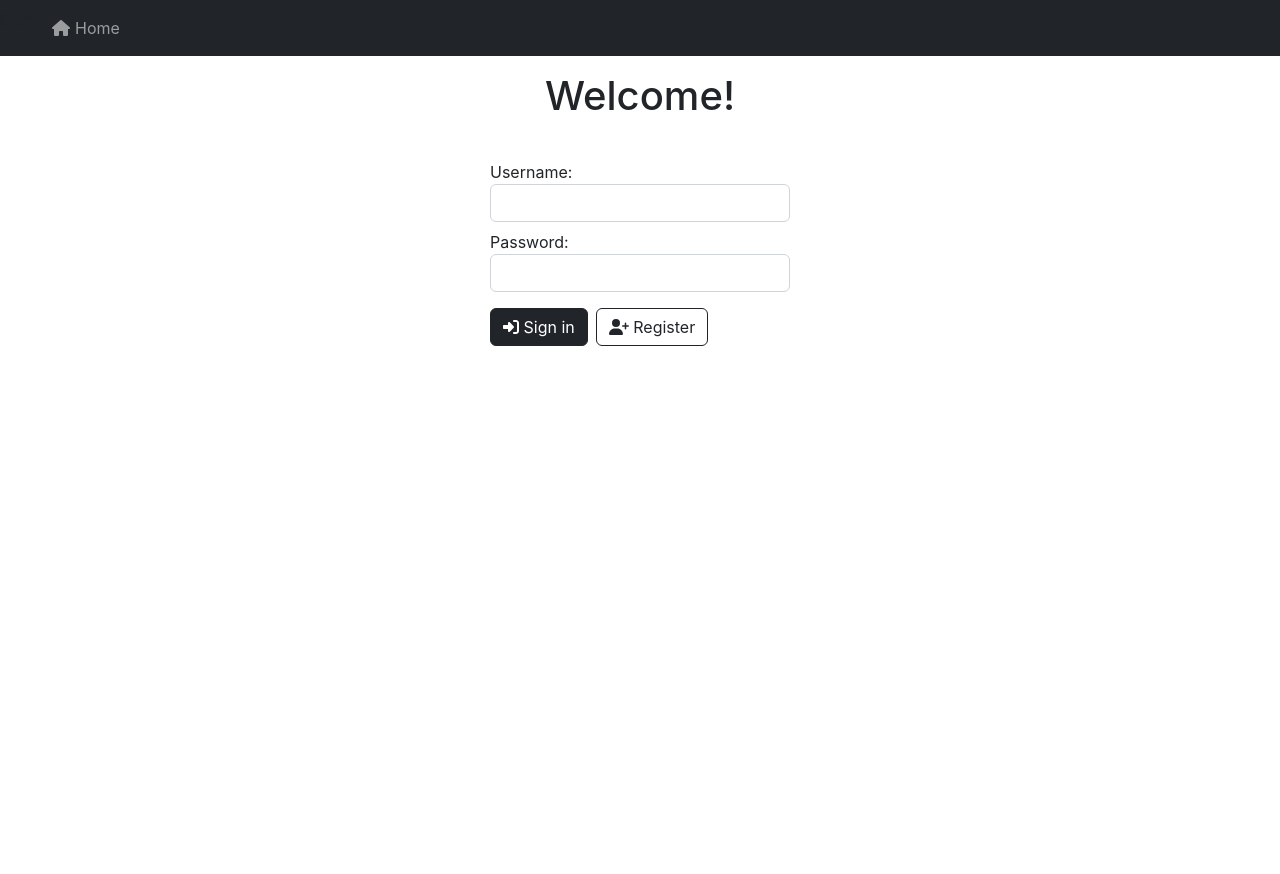
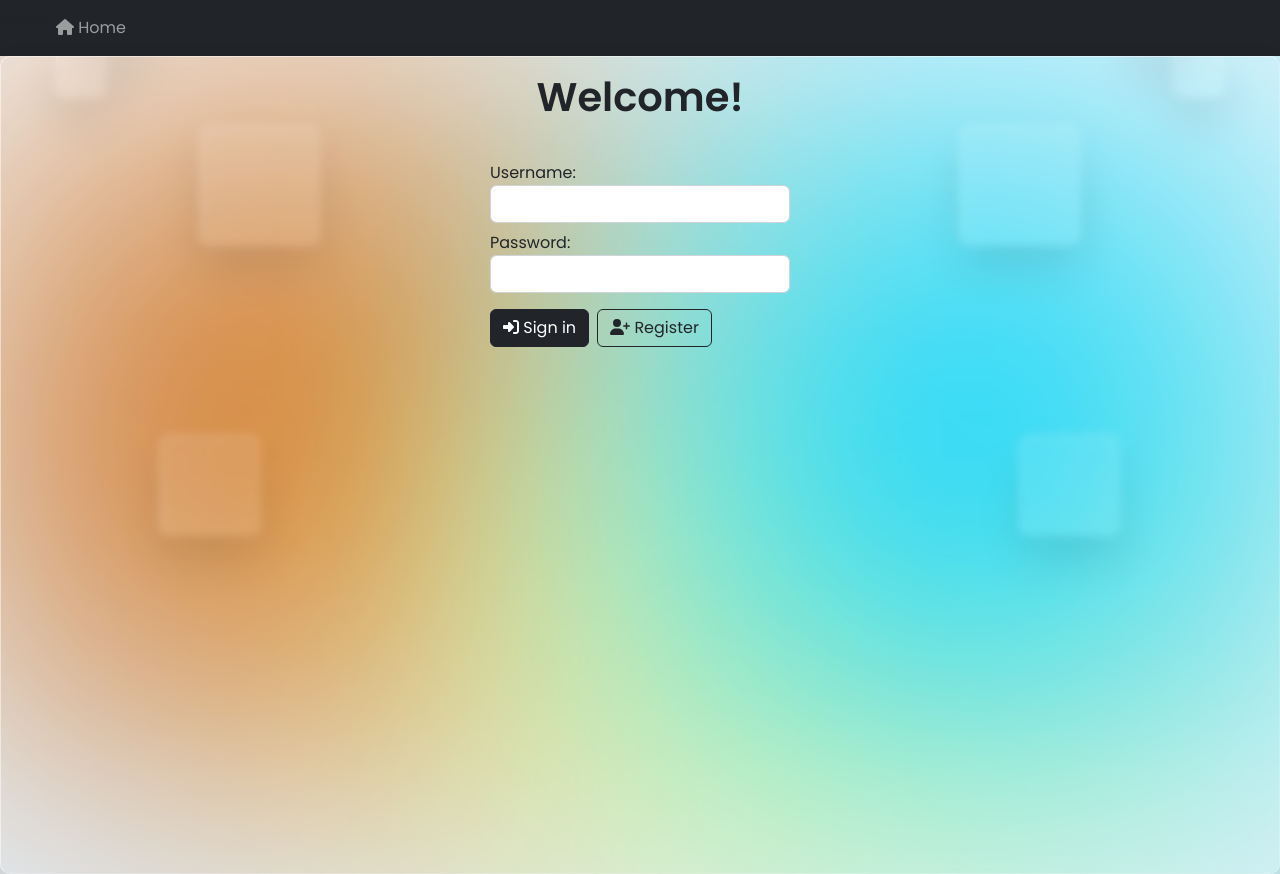
Before and after one commit to GDipSA54Team3/live-selling-app-frontend, a React (Create React App) app: page / in a window 1280 px wide. Before the commit the page ends 800 px from the top, so only its background shows below. Built offline with nearby package versions, Linux system fonts and the light colour scheme.

Commit message:
Homepage decoration

```diff
--- /dev/null
+++ b/src/component/Home.css
@@ -0,0 +1,152 @@
+@import url('https://fonts.googleapis.com/css?family=Poppins:200,300,400,500,600,700,800,900 &display=swap');
+
+.body-bg {
+    overflow: hidden;
+    margin: 0;
+    padding: 0;
+    box-sizing: border-box;
+    font-family: 'Poppins', sans-serif;
+}
+
+.body-bg section {
+    display: block;
+    justify-content: center;
+    align-items: center;
+    min-height: 100vh;
+    background: linear-gradient(to bottom, #f1f4f9, #dff1ff)
+}
+
+.box {
+    position: relative;
+}
+
+.box .card {
+    position: absolute;
+    border-radius: 10px;
+    backdrop-filter: blur(5px);
+    background: rgba(255, 255, 255, 0.1);
+    animation-delay: calc(-1s * var(--i));
+    animation: animate 5s linear infinite;
+    box-shadow: 0 25px 45px rgba(0, 0, 0, 0.1);
+    border: 1px solid rgba(255, 255, 255, 0.5);
+    border-right: 1px solid rgba(255, 255, 255, 0.2);
+    border-bottom: 1px solid rgba(255, 255, 255, 0.2);
+}
+
+@keyframes animate {
+
+    0%,
+    100% {
+        transform: translateY(-40px);
+    }
+
+    50% {
+        transform: translateY(40px);
+    }
+}
+
+.box .card:nth-child(1) {
+    top: 460px;
+    left: 160px;
+    width: 100px;
+    height: 100px;
+}
+
+.box .card:nth-child(2) {
+    top: 150px;
+    left: 200px;
+    width: 120px;
+    height: 120px;
+}
+
+.box .card:nth-child(3) {
+    top: 150px;
+    right: 200px;
+    width: 120px;
+    height: 120px;
+}
+
+.box .card:nth-child(4) {
+    left: 100px;
+    width: 50px;
+    height: 50px;
+    bottom: -80px;
+}
+
+.box .card:nth-child(5) {
+    right: 100px;
+    width: 50px;
+    height: 50px;
+    bottom: -80px;
+}
+
+.box .card:nth-child(6) {
+    top: 460px;
+    right: 160px;
+    width: 100px;
+    height: 100px;
+}
+
+.box .card:nth-child(7) {
+    left: 56px;
+    width: 50px;
+    height: 50px;
+    top: 72px;
+}
+
+.box .card:nth-child(8) {
+    right: 56px;
+    width: 50px;
+    height: 50px;
+    top: 72px;
+}
+
+.color {
+    position: absolute;
+    filter: blur(150px)
+}
+
+.color:nth-child(1) {
+    top: 135px;
+    width: 600px;
+    height: 600px;
+    background: #cb6105;
+}
+
+.color:nth-child(2) {
+    top: 356px;
+    left: 450px;
+    width: 710px;
+    height: 500px;
+    background: #fffd87;
+}
+
+.color:nth-child(3) {
+    top: 135px;
+    right: 12px;
+    width: 600px;
+    height: 600px;
+    background: #00d2ff;
+}
+
+
+.container_ {
+    position: relative;
+    background: rgba(255, 255, 255, 0.1);
+    border-radius: 10px;
+    justify-content: center;
+    align-items: center;
+    backdrop-filter: blur(5px);
+    box-shadow: 0 25px 45px rgba(0, 0, 0, 0.1);
+    border: 1px solid rgba(255, 255, 255, 0.5);
+    border-right: 1px solid rgba(255, 255, 255, 0.2);
+    border-bottom: 1px solid rgba(255, 255, 255, 0.2);
+}
+
+.container_ h1 {
+    font-weight: 600;
+}
+
+.container_ .container {
+    height: 100vh;
+}
--- a/src/component/Home.js
+++ b/src/component/Home.js
@@ -4,6 +4,7 @@ import NavBar from "./NavBar";
 import { withRouter } from './withRouter';
 import { faRightToBracket, faUserPlus } from "@fortawesome/free-solid-svg-icons";
 import { FontAwesomeIcon } from '@fortawesome/react-fontawesome';
+import './Home.css';
 
 
 class Home extends Component {
@@ -68,7 +69,23 @@ class Home extends Component {
     render() {
         return (
             <div>
+                <div className="body-bg">
+                    <section>
+                        <div className="color"></div>
+                        <div className="color"></div>
+                        <div className="color"></div>
+                        <div className="box">
+                            <div className="card"></div>
+                            <div className="card"></div>
+                            <div className="card"></div>
+                            <div className="card"></div>
+                            <div className="card"></div>
+                            <div className="card"></div>
+                            <div className="card"></div>
+                            <div className="card"></div>
+                        </div>
                         <NavBar />
+                        <div className="container_">
                             <div className="container mt-3">
                                 <div align="center">
                                     <h1>Welcome!</h1>
@@ -105,6 +122,9 @@ class Home extends Component {
                                 </div>
                             </div>
                         </div>
+                    </section>
+                </div>
+            </div>
         )
     }
 }
```
Lines whose indentation alone changed are shown as unchanged.
